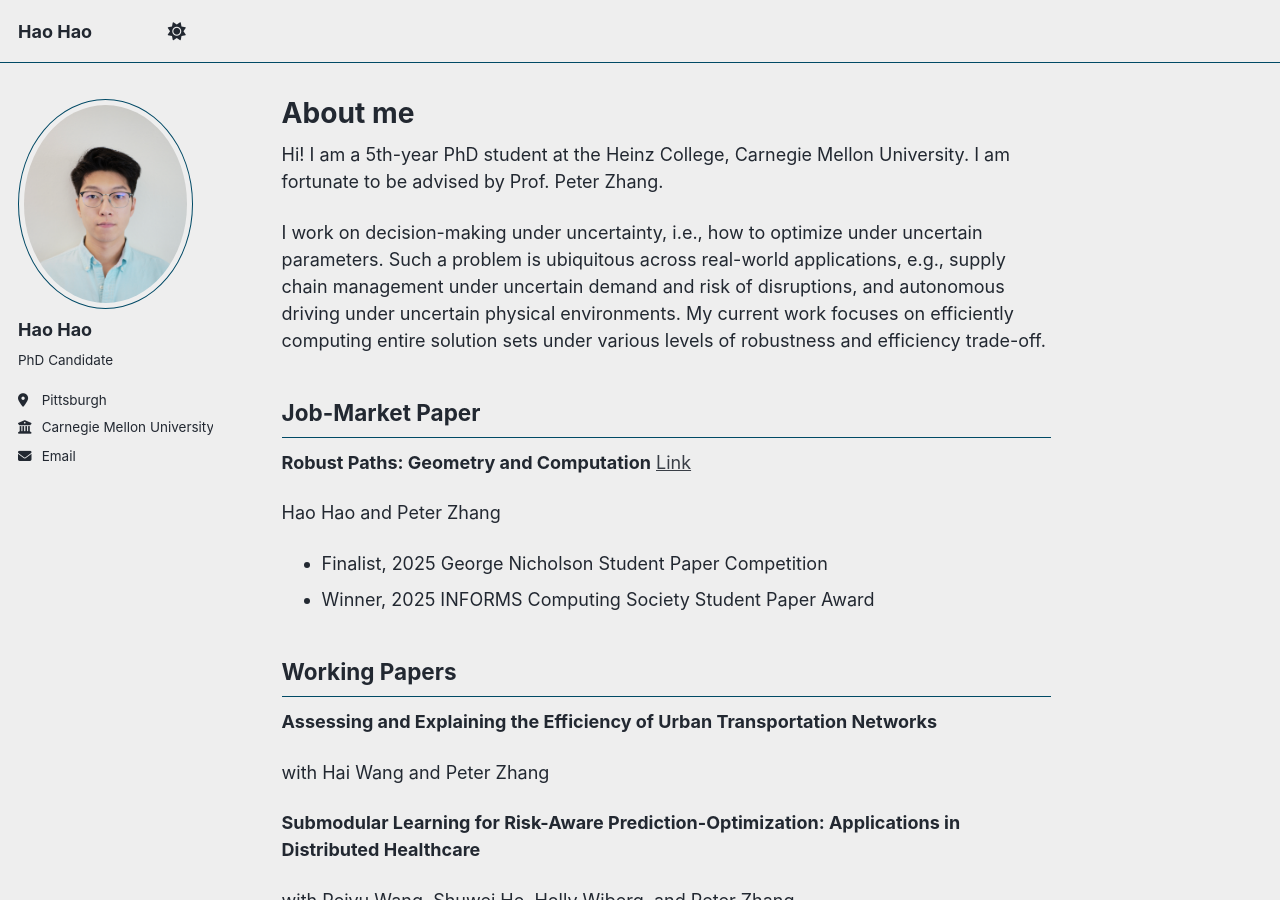
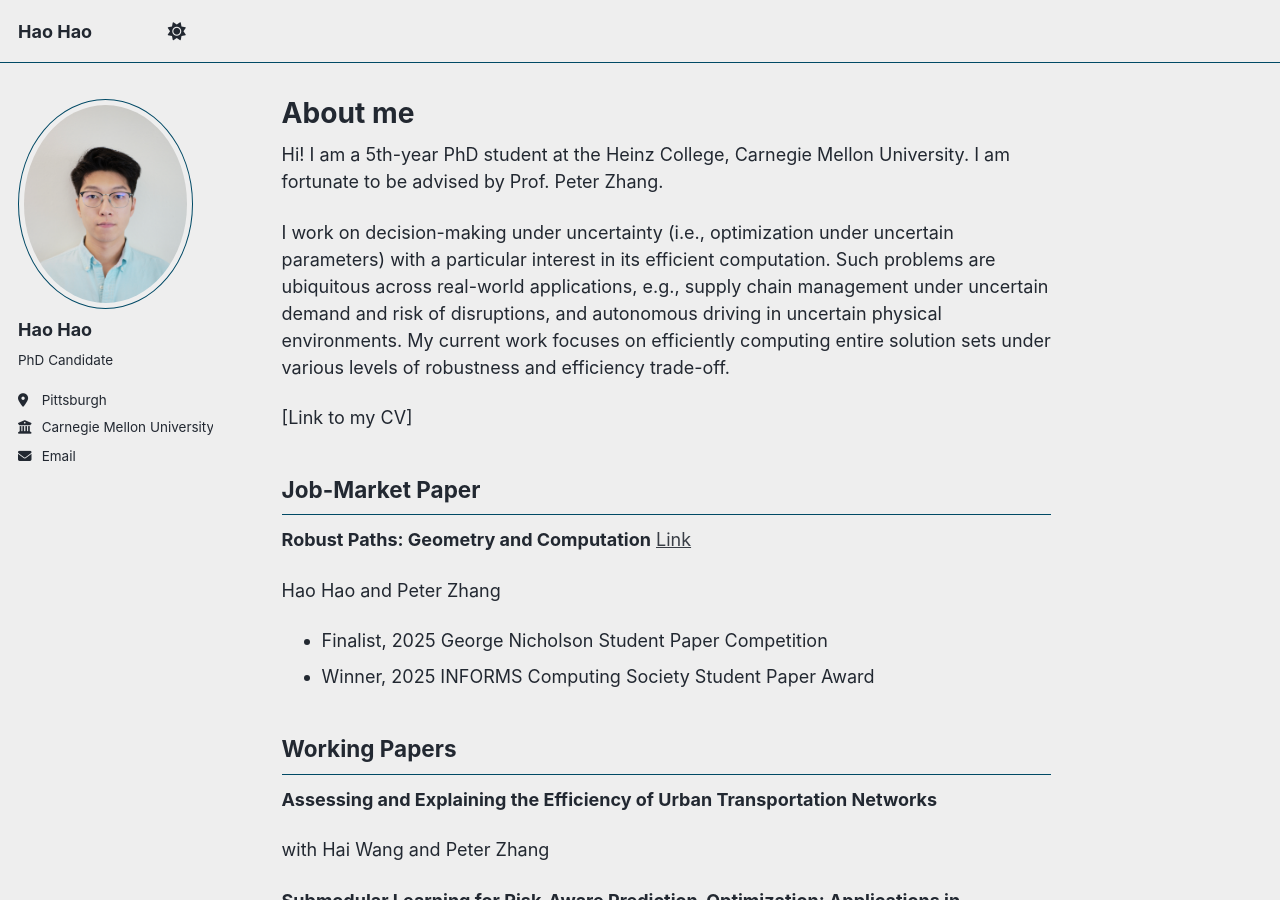
Before and after one commit to haohaocmu/haohaocmu.github.io, a Jekyll site: the page built from _pages/about.md, in a window 1280 px wide and 900 px high. Built offline with Jekyll 4.4.1, drawn with Linux system fonts in a browser that asks for light colours; a script that is not in the unit is left out.

Commit message:
Update about.md

```diff
--- a/_pages/about.md
+++ b/_pages/about.md
@@ -9,9 +9,9 @@ redirect_from:
 
 Hi! I am a 5th-year PhD student at the Heinz College, Carnegie Mellon University. I am fortunate to be advised by Prof. Peter Zhang.
 
-I work on decision-making under uncertainty, i.e., how to optimize under uncertain parameters. Such a problem is ubiquitous across real-world applications, e.g., supply chain management under uncertain demand  and risk of disruptions, and autonomous driving under uncertain physical environments. My current work focuses on efficiently computing entire solution sets under various levels of robustness and efficiency trade-off.
+I work on decision-making under uncertainty (i.e., optimization under uncertain parameters) with a particular interest in its efficient computation. Such problems are ubiquitous across real-world applications, e.g., supply chain management under uncertain demand and risk of disruptions, and autonomous driving in uncertain physical environments. My current work focuses on efficiently computing entire solution sets under various levels of robustness and efficiency trade-off.
 
-
+[Link to my CV]
 
 
 ## Job-Market Paper
```
